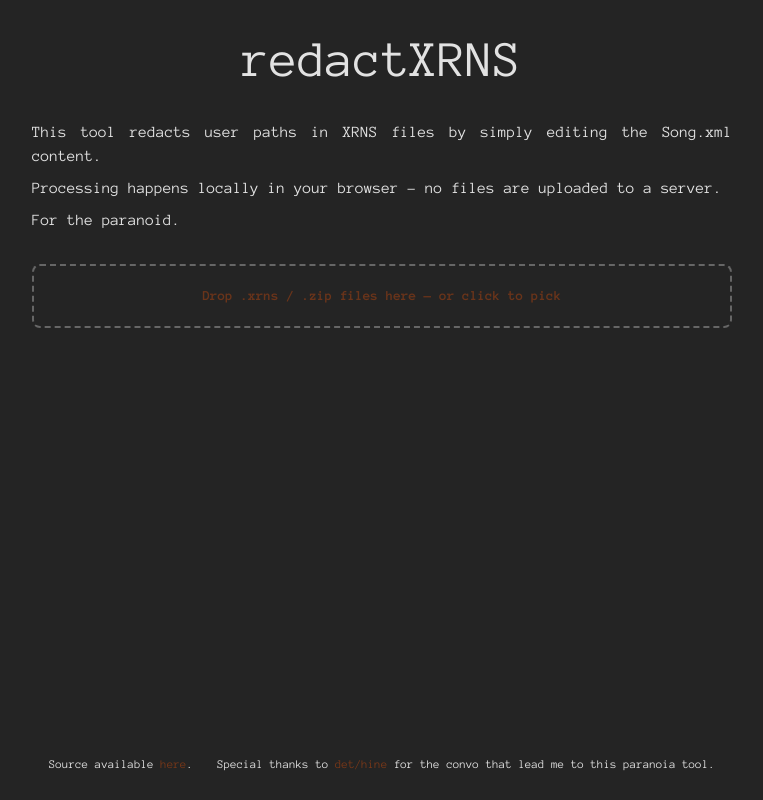
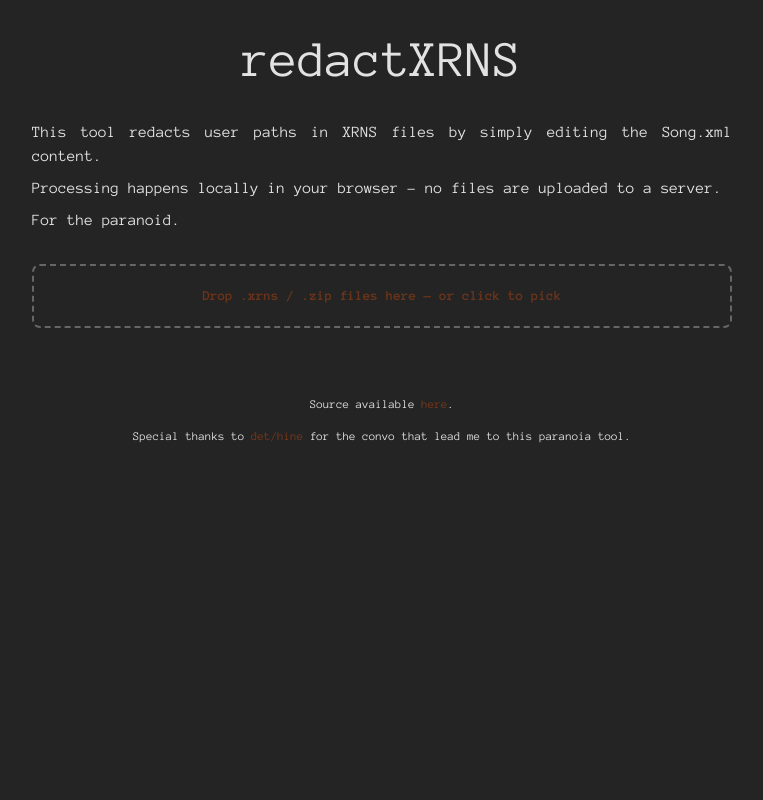
Before and after one commit to untilde/redactXRNS, a Vue app: page / in a window 1280 px wide. Shown: the whole page, without its empty margins (258-1021 px from the left). Built offline with nearby package versions, Linux system fonts and the light colour scheme.

Commit message:
Push down the footer when the content is too long. Added favicon.

```diff
--- a/src/App.vue
+++ b/src/App.vue
@@ -40,18 +40,17 @@
     <AnonOutput />
   </div>
 
-  <!-- fixed footer: special thanks -->
-  <div
-    class="fixed bottom-4 left-0 right-0 flex justify-center pointer-events-none"
-  >
+  <!-- footer: special thanks (flows with content so it doesn't overlap files) -->
+  <footer class="mt-8 w-full flex justify-center pointer-events-none">
+    <div class="max-w-2xl text-center">
       <p class="text-xs px-3 py-1 pointer-events-auto">
         Source available <a href="https://github.com/untilde/redactXRNS" class="text-renoise-dark">here</a>.
       </p>
-    <br>
       <p class="text-xs px-3 py-1 pointer-events-auto">
         Special thanks to <a href="https://lostfrog.bandcamp.com/album/p-slump-og-noko-att-t" class="text-renoise-dark">det/hine</a> for the convo that lead me to this paranoia tool.
       </p>
     </div>
+  </footer>
 </template>
 
 <script setup>
--- a/src/composables/useRedact.js
+++ b/src/composables/useRedact.js
@@ -126,7 +126,7 @@ function sanitizeSongXml(xmlText) {
     if (!/file:/i.test(path)) return match;
   const filename = path.split(/[\\/]/).pop();
   // always hard-code the double-slash prefix per user request
-  const redacted = `//File:REDACTED/${filename}`;
+  const redacted = `//File:/REDACTED/${filename}`;
     count++;
     mappings.push({ original: path, redacted });
     return `<FileName>${redacted}</FileName>`;
```
Lines whose indentation alone changed are shown as unchanged.
